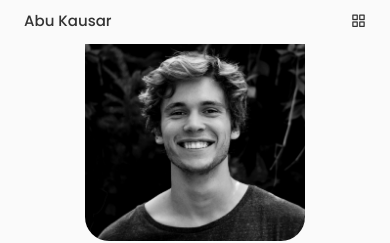
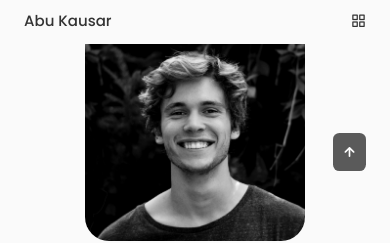
Before and after one commit to abu-kausar/portfolio, a React (Create React App) app: page / in a window 390 px wide. Shown: the part 800-1043 px from the top of the page. Built offline with nearby package versions, Linux system fonts and the light colour scheme.

Commit message:
scrollup button added

```diff
--- a/src/App.js
+++ b/src/App.js
@@ -5,6 +5,7 @@
 import Header from './components/Header/Header';
 import Home from './components/Home/Home';
 import Qualification from './components/Qualification/Qualification';
+import Scrollup from './components/Scrollup/Scrollup';
 import Services from './components/Services/Services';
 import Skills from './components/Skills/Skills';
 import Testimonial from './components/TestiMonial/Testimonial';
@@ -21,8 +22,10 @@
       <Qualification/>
       <Testimonial/>
       <Contact/>
-      <Footer/>
     </main>
+
+    <Footer/>
+    <Scrollup/>
     </>
   );
 }
--- /dev/null
+++ b/src/components/Scrollup/Scrollup.css
@@ -0,0 +1,47 @@
+.scrollup{
+    position: fixed;
+    right: 2.5rem;
+    bottom: -15%;
+    background-color: var(--title-color);
+    opacity: 0.8;
+    padding: 0.3rem 0.5rem;
+    border-radius: 0.4rem;
+    z-index: var(--z-tooltip);
+    transition: 0.4s;
+}
+
+.scrollup__icon {
+    font-size: 1.5rem;
+    color: var(--container-color);
+}
+
+.scrollup:hover{
+    background-color: var(--title-color-dark);
+}
+
+.show-scroll{
+    bottom: 3rem;
+}
+
+@media screen and (max-width:992px){
+    .scrollup {
+        right: 1.5rem;
+        padding: 0.25rem 0.4rem;
+    }
+
+    .scrollup__icon{
+        font-size: 1.25rem;
+    }
+}
+
+@media screen and (max-width:768px){
+    .show-scroll {
+        bottom: 4rem;
+    }
+}
+
+@media screen and (max-width:350px){
+    .scrollup {
+        right: 1rem;
+    }
+}
--- /dev/null
+++ b/src/components/Scrollup/Scrollup.js
@@ -0,0 +1,20 @@
+import React from 'react';
+import './Scrollup.css'
+
+const Scrollup = () => {
+    window.addEventListener('scroll', function(){
+        const scrollup = document.querySelector('.scrollup');
+        if(this.scrollY >= 560){
+            scrollup.classList.add('show-scroll');
+        }else{
+            scrollup.classList.remove('show-scroll');
+        }
+    })
+    return (
+        <a href="#" className="scrollup">
+            <i className="uil uil-arrow-up scrollup__icon"></i>
+        </a>
+    );
+};
+
+export default Scrollup;
```
